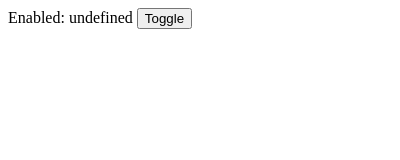
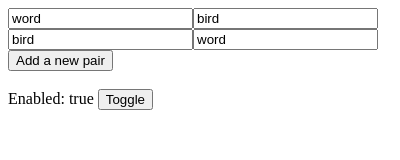
Before and after one commit to thalida/WordBird, a browser extension: page extension/popup/popup.html in a window 400 px wide. Both pictures are taken after a click on the button "Toggle". Drawn offline with Linux system fonts and the light colour scheme.

Commit message:
Updated Storage Class to have onChange event, added rendering

```diff
--- a/extension/popup/popup.html
+++ b/extension/popup/popup.html
@@ -4,8 +4,11 @@
 	<title>WordBird</title>
 </head>
 <body>
-	<span>Enabled:</span><span class="js-enabled-state"></span>
-	<input id="toggleEnable" type="button" value="Toggle" />
+	<div class="js-word_list"></div>
+	<input class="js-insert_row" type="button" value="Add a new pair" />
+	<br /><br />
+	<span>Enabled:</span><span class="js-enabled_state"></span>
+	<input class="js-toggle_btn" type="button" value="Toggle" />
 
 	<script src="../libs/jquery.min.js"></script>
 	<script src="popup.js"></script>
--- a/extension/popup/popup.js
+++ b/extension/popup/popup.js
@@ -1,72 +1,160 @@
-var Storage = function( namespace ){
-	this.namespace = namespace;
+var StorageCollection = function(){
 	this.items = {};
+	chrome.storage.onChanged.addListener( this.onChange.bind(this) );
 };
 
-Storage.prototype = {
-	add: function( opts, cb ){
-		this.items[opts.key] = new StorageItem( this.namespace + opts.key, opts.defaultTo );
-		return this.items[opts.key].get( cb );
+StorageCollection.prototype = {
+	add: function( opts ){
+		this.items[opts.key] = new StorageItem( opts.key, opts.defaultTo, opts.onChange );
+		return this.items[opts.key].get();
 	},
 
-	get: function( key, cb ){
-		return this.items[key].get( cb );
+	get: function( key ){
+		return this.items[key].get();
 	},
 
-	set: function( key, value, cb ){
-		return this.items[key].set( value );
+	set: function( key, value ){
+		return this.items[key].set(value);
+	},
+
+	onChange: function(changes, namespace) {
+		$.each(changes, function(key, changedItem){
+			var storageItem = this.items[key];
+
+			console.log( storageItem );
+
+			if( typeof storageItem === 'undefined' ){
+				return true;
+			}
+
+			var onChangeCB = storageItem.onChange;
+
+			console.log( onChangeCB );
+
+			if( typeof onChangeCB !== 'function'){
+				return true;
+			}
+
+			console.log( 'before calling onChange' );
+
+			onChangeCB( changedItem.newValue, changedItem.oldValue );
+		}.bind(this));
 	}
 };
 
-var StorageItem = function( key, defaultVal ){
+
+
+
+var StorageItem = function( key, defaultVal, onChangeCB ){
 	var self = this;
 
 	this.key = key;
-	this.get(function( data ){
+
+	this.onChange = onChangeCB || function(){};
+
+	this.get().then(function( data ){
 		if( typeof data === 'undefined' ){
 			self.set( defaultVal );
+			self.onChange( defaultVal );
+		} else {
+			self.onChange( data );
 		}
 	});
 };
 
 StorageItem.prototype = {
 	get: function( cb ){
+		var deferred = jQuery.Deferred();
 		var key = this.key;
+
 		chrome.storage.sync.get(key, function( data ){
-			console.log( 'get:', data );
-			return cb( data[key] );
+			deferred.resolve( data[key] );
 		});
+
+		return deferred;
 	},
 
 	set: function( value, cb ){
+		var deferred = jQuery.Deferred();
 		var key = this.key;
 		var storage = {};
 		storage[key] = value;
 
-		chrome.storage.sync.set(storage);
+		chrome.storage.sync.set(storage, function( data ){
+			deferred.resolve( data );
+		});
+
+		return deferred;
 	}
 };
 
+
+
+
 $(function(){
-	var storage = new Storage('wordbird__');
-	storage.add({key: 'enabled', defaultTo: true}, function( state ){
-		$('.js-enabled-state').html( " " + state );
+	var $wordList = $('.js-word_list');
+	var $toggleBtn = $('.js-toggle_btn');
+	var $enabledStatus = $('.js-enabled_state');
+	var storage = new StorageCollection();
+	var wordMap;
+	var defaultWordMap = {
+		'word': 'bird',
+		'bird': 'word'
+	};
+
+	var render = {
+		wordMap: function( map ){
+			var wordMapTemplate = [
+				'<div class="mapping">',
+					'<input class="js-input_original" type="text" placeholder="orignal" value="{{origValue}}" />',
+					'<input class="js-input_replacement" type="text" placeholder="replacement" value="{{replacementVal}}" />',
+				'</div>'
+			].join('');
+
+			function renderInputs( map ){
+				$.each(map, function( origValue, replacementVal ){
+					var template = wordMapTemplate.replace('{{origValue}}', origValue).replace('{{replacementVal}}', replacementVal);
+					$wordList.append( template );
+				});
+			}
+
+			if( typeof map === 'undefined' ){
+				storage.get('wordMap').then( renderInputs );
+			} else {
+				renderInputs( map );
+			}
+		},
+		toggle: function( state ){
+			$enabledStatus.html( " " + state );
+		}
+	};
+
+	var events = {
+		onToggleClick: function(){
+			storage
+				.get('isEnabled')
+				.then(function( currState ){
+					storage.set('isEnabled', !currState);
+				});
+		}
+	};
+
+	storage.add({
+		key: 'isEnabled',
+		defaultTo: true,
+		onChange: function( state ){
+			render.toggle( state );
+		}
 	});
-	storage.add({key: 'wordMap', defaultTo: {}});
 
-	var $enableToggle = $('#toggleEnable');
-	$enableToggle.on('click', function(){
-		storage.get('enabled', function( currState ){
-			storage.set('enabled', !currState);
-		});
+	storage.add({
+		key: 'wordMap',
+		defaultTo: defaultWordMap,
+		onChange: function( newWordMap ){
+			wordMap = newWordMap;
+			render.wordMap( wordMap );
+		}
 	});
+
+	$toggleBtn.on('click', events.onToggleClick);
 });
-
-chrome.storage.onChanged.addListener(function(changes, namespace) {
-    for (var key in changes) {
-		var storageData = changes[key];
-		if( key === 'wordbird__enabled' ){
-			$('.js-enabled-state').html( " " + storageData.newValue );
-		}
-	}
-});
```
